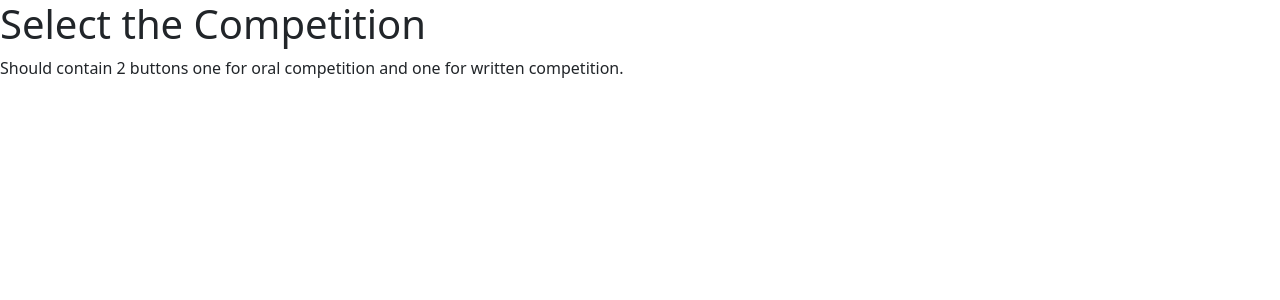
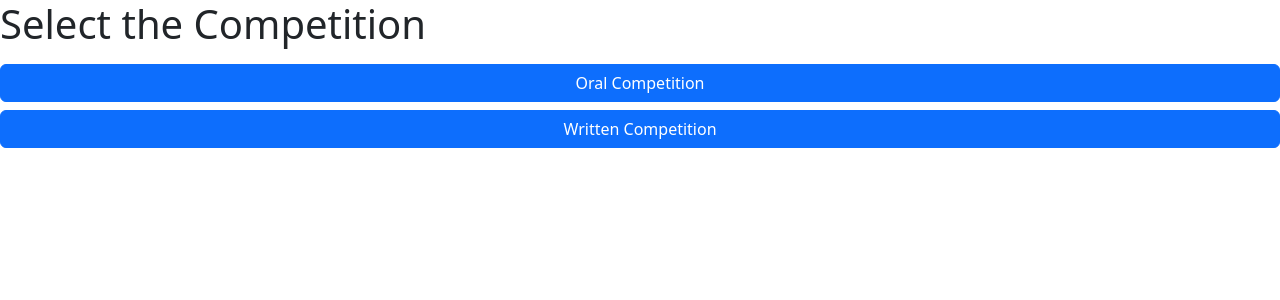
Before and after one commit to AlvaroDSolari19/IAMOOT-FRONTEND, a React (Vite) app: page /compselect in a window 1280 px wide. Shown: the top 300 px of the page. Built offline with nearby package versions, Linux system fonts and the light colour scheme.

Commit message:
Polished Navigation for Main Pages

```diff
--- a/src/pages/CompSelectPage.jsx
+++ b/src/pages/CompSelectPage.jsx
@@ -1,7 +1,11 @@
+import React from 'react';
+import NavigateButton from '../components/NavigateButton';
+
 const CompSelectPage = () => {
-    return <div>
+    return <div className='d-grid gap-2'>
         <h1>Select the Competition</h1>
-        <p>Should contain 2 buttons one for oral competition and one for written competition.</p>
+        <NavigateButton to='/oralcomp'>Oral Competition</NavigateButton>
+        <NavigateButton to='/writtencomp'>Written Competition</NavigateButton>
     </div>
 };
 
--- a/src/pages/HomePage.jsx
+++ b/src/pages/HomePage.jsx
@@ -3,6 +3,7 @@ import NavigateButton from '../components/NavigateButton';
 
 const HomePage = () => {
     return <div className='d-grid gap-2'>
+        <h1>Language Selection</h1>
         <NavigateButton to='/login'>English</NavigateButton>
         <NavigateButton>Español</NavigateButton>
         <NavigateButton>Português</NavigateButton>
--- a/src/pages/LoginPage.jsx
+++ b/src/pages/LoginPage.jsx
@@ -1,8 +1,12 @@
+import React from 'react';
+import NavigateButton from '../components/NavigateButton';
+
 const LoginPage = () => {
     return <div>
-        <h1>Login Page</h1>
+        <h1>Access Dashboard</h1>
         <p>Contains a form with email and password and a button below it to submit.</p>
-        <p>Because a form acts different than regular buttons for navigation, I will have to do more research</p>
+        <p>Because a form acts different than regular buttons for navigation, I will have to do more research on how to set it up.</p>
+        <NavigateButton to='/compselect'>Proceed</NavigateButton>
     </div>
 };
 
```
